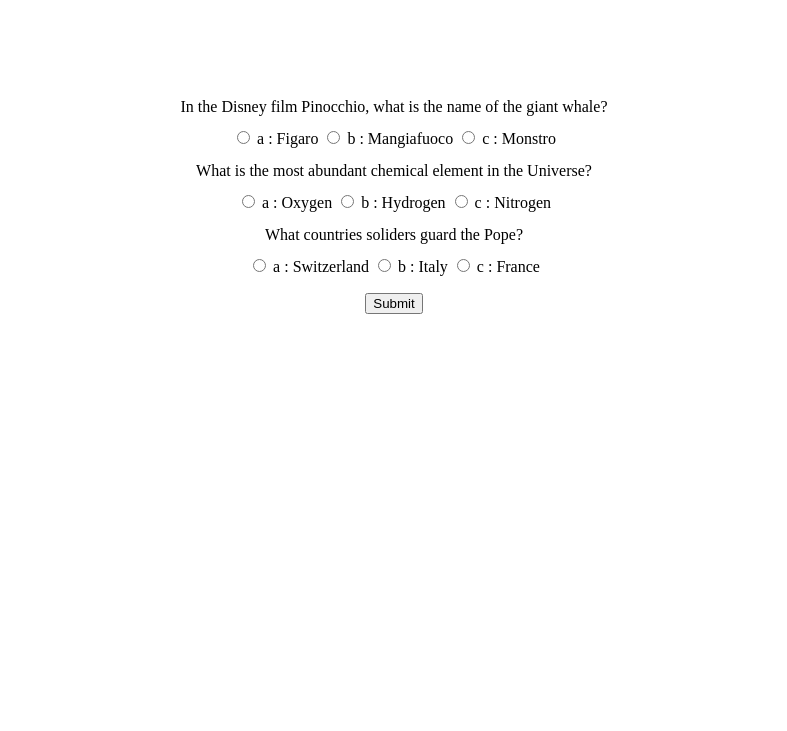
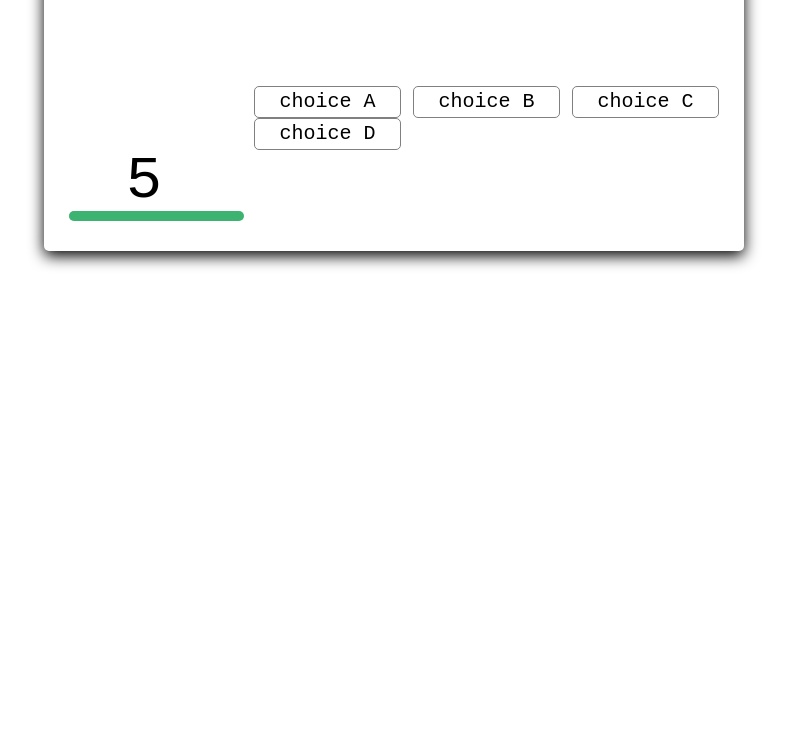
Before and after one commit to Jimbomoso/TriviaGame, a plain HTML site: page index.html in a window 1280 px wide. Shown: the part 69-800 px from the top of the page, without its empty margins (246-1033 px from the left). Drawn offline with nearby package versions, Linux system fonts and the light colour scheme.

Commit message:
reboot got framework up and countdown timer working

```diff
--- a/assets/css/styles.css
+++ b/assets/css/styles.css
@@ -1,14 +1,119 @@
-.container {
+body{
+    font-size: 20px;
+    font-family: monospace;
+}
+
+#container{
+    margin : 20px auto;
+    background-color: white;
+    height: 300px;
+    width : 700px;
+    border-radius: 5px;
+    box-shadow: 0px 5px 15px 0px;
+    position: relative;
+}
+#start{
+    font-size: 1.5em;
+    font-weight: bolder;
+    word-break: break-all;
+    width:100px;
+    height:150px;
+    border : 2px solid lightgrey;
+    text-align: center;
+    cursor: pointer;
+    position: absolute;
+    left:300px;
+    top:50px;
+    color : lightgrey;
+}
+#start:hover{
+    border: 3px solid lightseagreen;
+    color : lightseagreen;
+}
+
+#question{
+    width:500px;
+    height : 125px;
+    position: absolute;
+    right:0;
+    top:0;
+}
+#question p{
+    margin : 0;
+    padding : 15px;
+    font-size: 1.25em;
+}
+
+#choices{
+    width : 480px;
+    position: absolute;
+    right : 0;
+    top : 125px;
+    padding : 10px
+}
+.choice{
+    display: inline-block;
+    width : 135px;
+    text-align: center;
+    border : 1px solid grey;
+    border-radius: 5px;
+    cursor: pointer;
+    padding : 5px;
+}
+.choice:hover{
+    border : 2px solid grey;
+    font-weight: bold;
+}
+
+#timer{
+    position: absolute;
+    height : 100px;
+    width : 200px;
+    bottom : 0px;
     text-align: center;
 }
-
-h1 {
-    font-size: 50px;
+#counter{
+    font-size: 3em;
+}
+#btimeGauge{
+    width : 150px;
+    height : 10px;
+    border-radius: 10px;
+    background-color: lightgray;
+    margin-left : 25px;
+}
+#timeGauge{
+    height : 10px;
+    border-radius: 10px;
+    background-color: mediumseagreen;
+    margin-top : -10px;
+    margin-left : 25px;
 }
 
-#quiz {
-    margin-top: 100px;
+#scoreContainer{
+    margin : 20px auto;
+    background-color: white;
+    opacity: 0.8;
+    height: 300px;
+    width : 700px;
+    border-radius: 5px;
+    box-shadow: 0px 5px 15px 0px;
+    position: relative;
+    display: none;
+}
+#scoreContainer img{
+    position: absolute;
+    top:100px;
+    left:325px;
+}
+#scoreContainer p{
+    position: absolute;
+    display: block;
+    width : 59px;
+    height :59px;
+    top:130px;
+    left:325px;
+    font-size: 1.5em;
+    font-weight: bold;
     text-align: center;
-    line-height: 2;
-    padding: 10px;
 }
--- a/assets/javascript/app.js
+++ b/assets/javascript/app.js
@@ -1,105 +1,109 @@
-(function() {
-  function buildQuiz() {
-    // place to store the HTML output
-    const output = [];
+//select elements
 
-    // for each question
-    myQuestions.forEach((currentQuestion, questionNumber) => {
-      //store the list of answer choices
-      const answers = [];
+const start = document.getElementById("start");
 
-      // for each answer
-      for (letter in currentQuestion.answers) {
-        // add radio button
-        answers.push(
-          `<label>
-            <input type="radio" name="question${questionNumber}" value="${letter}">
-            ${letter} :
-            ${currentQuestion.answers[letter]}
-          </label>`
-        );
-      }
+const quiz = document.getElementById("quiz");
 
-      // add this question and answers to the output
-      output.push(
-        `<div class="question"> ${currentQuestion.question} </div>
-        <div class="answers"> ${answers.join("")} </div>`
-      );
-    });
+const question = document.getElementById("question");
 
-    // combine our output list into string of HTML and put it on the page
-    quizContainer.innerHTML = output.join("");
+const counter = document.getElementById("counter");
+
+const timeGauge = document.getElementById("timeGauge");
+
+const choiceA = document.getElementById("A");
+
+const choiceB = document.getElementById("B");
+
+const choiceC = document.getElementById("C");
+
+const choiceD = document.getElementById("D");
+
+// array of questions
+let questions = [
+  // question objects
+  {
+    question: "What is the question?",
+    choiceA: "choice A",
+    choiceB: "choice B",
+    choiceC: "choice C",
+    choiceD: "choice D",
+    correct: "A"
+  },
+
+  {
+    question: "What is question 2?",
+    imgSrc: "img2.jpg",
+    choiceA: "choice E",
+    choiceB: "choice F",
+    choiceC: "choice G",
+    choiceD: "choice H",
+    correct: "C"
+  },
+  {
+    question: "What is question 3?",
+    imgSrc: "img2.jpg",
+    choiceA: "choice E",
+    choiceB: "choice F",
+    choiceC: "choice G",
+    choiceD: "choice H",
+    correct: "C"
   }
+];
 
-  function showResults() {
-    // gather answer containers from quiz
-    const answerContainers = quizContainer.querySelectorAll(".answers");
+// main variables
 
-    // keep track of user answers
-    let numCorrect = 0;
+let lastQuestion = questions.length -1;
+let runningQuestion = 0;
+let count = 10;
+const questionTime = 0;
+const gaugeWidth = 150;
+const gaugeUnit = gaugeWidth/questionTime;
+let TIMER;
+let score = 0;
 
-    // for each question...
-    myQuestions.forEach((currentQuestion, questionNumber) => {
-      // find selected answer
-      const answerContainer = answerContainers[questionNumber];
-      const selector = `input[name=question${questionNumber}]:checked`;
-      const userAnswer = (answerContainer.querySelector(selector) || {}).value;
 
-      // if answer is correct
-      if (userAnswer === currentQuestion.correctAnswer) {
-        // add to the number of correct answers
-        numCorrect++;
+// ask question
+function askQuestion(){
+  let q = questions[runningQuestion];
+  question.innerHTML = "<p>" + q.question + "</p>";
+  choiceA.innerHTML = q.choiceA;
+  choiceB.innerHTML = q.choiceB;
+  choiceC.innerHTML = q.choiceC;
+  choiceD.innerHTML = q.choiceD;
+}
 
-        // color the answers green
-        answerContainers[questionNumber].style.color = "lightgreen";
-      } else {
-        // if answer is wrong or blank
-        // color the answers red
-        answerContainers[questionNumber].style.color = "red";
-      }
-    });
+start.style.display = "none";
+askQuestion();
+quiz.style.display = "block";
+renderCounter();
+TIMER = setInterval(renderCounter, 1000);
 
-    // show number of correct answers out of total
-    resultsContainer.innerHTML = `${numCorrect} out of ${myQuestions.length}`;
+
+// timer
+function renderCounter() {
+  if(count >= questionTime) {
+    counter.innerHTML = count;
+    timeGauge.style.width = count * gaugeUnit + "px";
+    count--
+  } else {
+    count = 0;
+    answerIsWrong();
+    if(runningQuestion < lastQuestion) {
+      runningQuestion++;
+      askQuestion();
+    } else {
+      clearInterval(TIMER);
+      calcScore();
+    }
   }
+}
 
-  const quizContainer = document.getElementById("quiz");
-  const resultsContainer = document.getElementById("results");
-  const submitButton = document.getElementById("submit");
-  const myQuestions = [
-    {
-      question: "In the Disney film Pinocchio, what is the name of the giant whale?",
-      answers: {
-        a: "Figaro",
-        b: "Mangiafuoco",
-        c: "Monstro"
-      },
-      correctAnswer: "a"
-    },
+// score
+function calcScore() {
+  scoreDiv.style.display = "block";
 
-    {
-        question: "What is the most abundant chemical element in the Universe?",
-        answers: {
-          a: "Oxygen",
-          b: "Hydrogen",
-          c: "Nitrogen"
-      },
-      correctAnswer: "b"
-    },
-    {
-        question: "What countries soliders guard the Pope?",
-        answers: {
-          a: "Switzerland",
-          b: "Italy",
-          c: "France",
-        },
-        correctAnswer: "a"
-    },
-    ];
+  const scorePercent = Math.round(100* score/questions.length);
 
-  // display quiz
-  buildQuiz();
-
-  // on submit, show results
-  submitButton.addEventListener("click", showResults);
-})();
+  scoreDiv.innerHTML = "<img src" + img +">";
+  scoreDiv.innerHTML += "<p>" + scorePercent +"%</p>";
+}
--- a/index.html
+++ b/index.html
@@ -16,20 +16,30 @@
 
     <body>
 
-        <header>
-            <div class="container">
-                <div id="gameTitle">
-                    <h1> Trivia Game </h1>
+        <div id="container">
+            <div id="start"> Start Quiz! </div>
+
+            <div id="quiz" style="display: none">
+                <div id="question"> <p> question </p></div>
+
+                <div id="choices">
+                    <div class="choice" id="A" onclick="checkAnswer('A')"></div>
+                    <div class="choice" id="B" onclick="checkAnswer('B')"></div>
+                    <div class="choice" id="C" onclick="checkAnswer('C')"></div>
+                    <div class="choice" id="D" onclick="checkAnswer('D')"></div>
                 </div>
+
+                <div id="timer">
+                        <div id="counter"></div>
+                        <div id="btimeGauge"></div>
+                        <div id="timeGauge"></div>
+                </div>
+
+                <div id="score" style="display: none"></div>
+
             </div>
-        </header>
 
-        <section>
-            <div class="container">
-                <div id="quiz"></div>
-                <button id="submit">Submit</button>
-                <div id="results"></div>
-        </section>
+        </div>
 
 
         <!-- links to jquery and javascript -->
```
